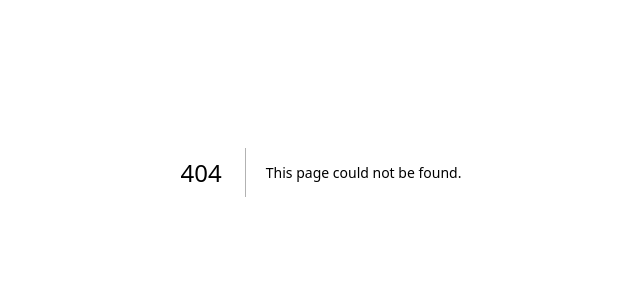
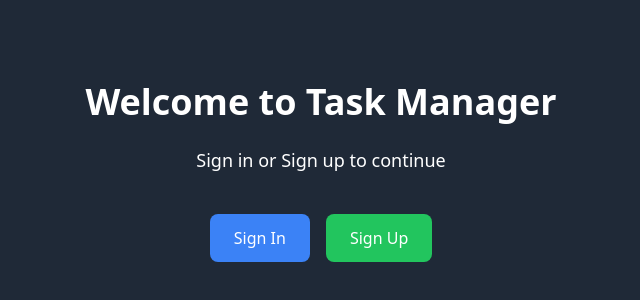
Before and after one commit to umerxgit2004/Task-Manager-, a Next.js app: page /intro in a window 1280 px wide. Before the commit this address had no page. Shown: the part 228-528 px from the top of the page, without its empty margins (319-959 px from the left). Built offline with nearby package versions, Linux system fonts and the light colour scheme.

Commit message:
intro page

```diff
--- /dev/null
+++ b/app/intro/page.tsx
@@ -0,0 +1,37 @@
+"use client"
+import { useRouter } from 'next/navigation';
+
+const Intro = () => {
+    const router = useRouter();
+
+    const handleSignIn = () => {
+        router.push('/signin');
+    };
+
+    const handleSignUp = () => {
+        router.push('/signup');
+    };
+
+    return (
+        <div className="h-screen flex flex-col items-center justify-center bg-gray-800 text-white">
+            <h1 className="text-4xl font-bold mb-6">Welcome to Task Manager</h1>
+            <p className="text-lg mb-10">Sign in or Sign up to continue</p>
+            <div className="space-x-4">
+                <button
+                    onClick={handleSignIn}
+                    className="bg-blue-500 px-6 py-3 rounded-lg hover:bg-blue-600"
+                >
+                    Sign In
+                </button>
+                <button
+                    onClick={handleSignUp}
+                    className="bg-green-500 px-6 py-3 rounded-lg hover:bg-green-600"
+                >
+                    Sign Up
+                </button>
+            </div>
+        </div>
+    );
+};
+
+export default Intro;
```
